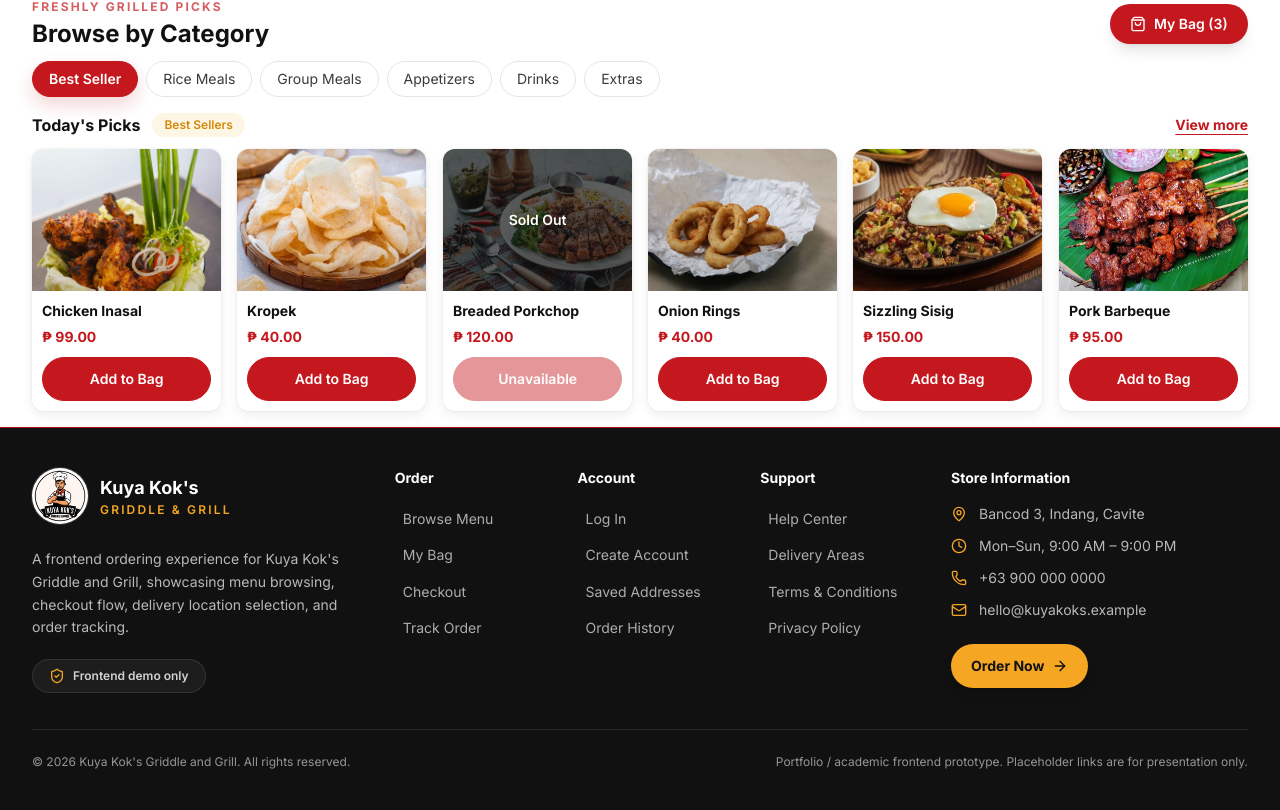
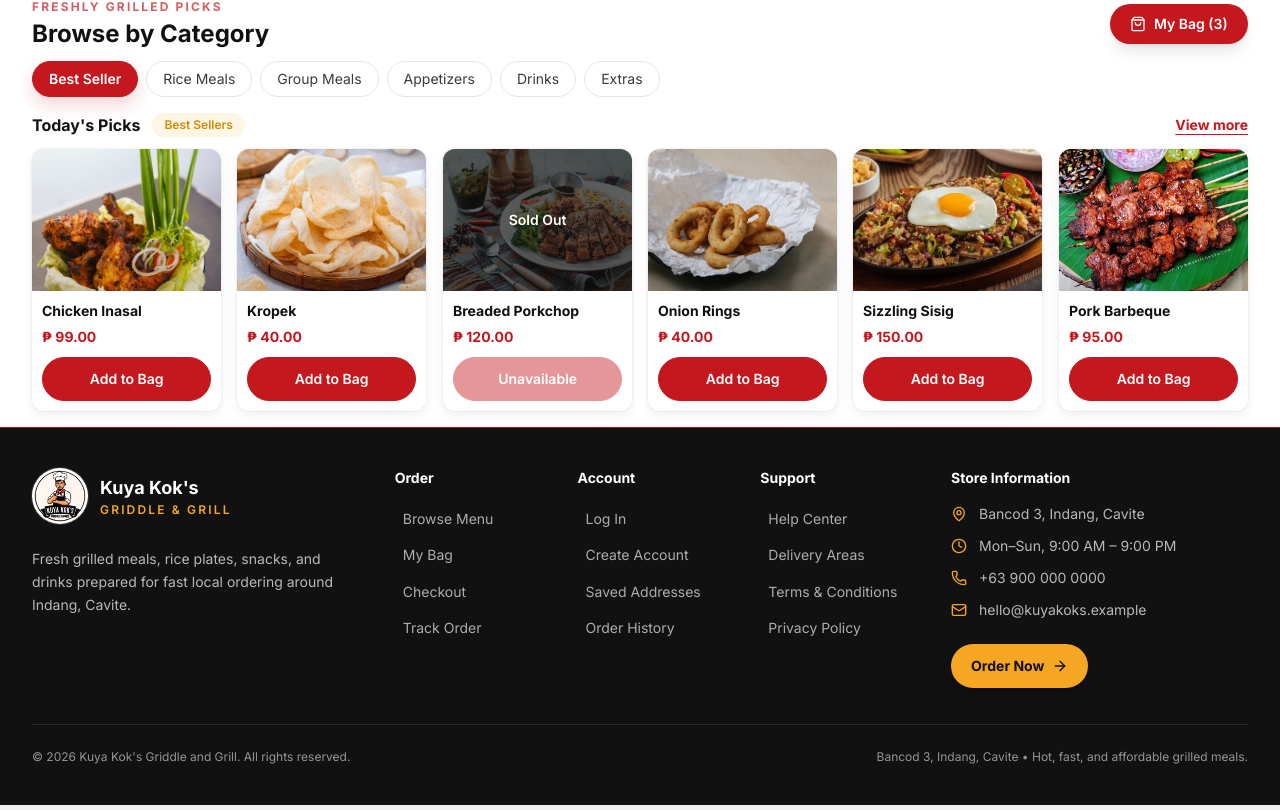
Before and after one commit to xKurty06/kokconnect, a Next.js app: page / in a window 1280 px wide. Shown: the part 433-1243 px from the top of the page. Built offline with nearby package versions, Linux system fonts and the light colour scheme.

Commit message:
fix(footer): remove demo prototype wording

```diff
--- a/src/components/site-footer.tsx
+++ b/src/components/site-footer.tsx
@@ -1,6 +1,6 @@
 import Image from "next/image";
 import Link from "next/link";
-import { ArrowRight, Clock, Mail, MapPin, Phone, ShieldCheck } from "lucide-react";
+import { ArrowRight, Clock, Mail, MapPin, Phone } from "lucide-react";
 
 const DESKTOP_CONTAINER = "mx-auto w-full max-w-[1560px] px-8";
 
@@ -50,11 +50,8 @@ export function SiteFooter() {
               </div>
             </Link>
             <p className="mt-5 max-w-sm text-sm leading-relaxed text-white/70">
-              A frontend ordering experience for Kuya Kok&apos;s Griddle and Grill, showcasing menu browsing, checkout flow, delivery location selection, and order tracking.
+              Fresh grilled meals, rice plates, snacks, and drinks prepared for fast local ordering around Indang, Cavite.
             </p>
-            <div className="mt-5 inline-flex items-center gap-2 rounded-full border border-white/10 bg-white/5 px-4 py-2 text-xs font-semibold text-white/80">
-              <ShieldCheck className="size-4 text-gold-warm" /> Frontend demo only
-            </div>
           </section>
 
           <nav className="grid grid-cols-3 gap-8" aria-label="Footer navigation">
@@ -91,7 +88,7 @@ export function SiteFooter() {
 
         <div className="mt-9 flex items-center justify-between border-t border-white/10 pt-6 text-xs text-white/55">
           <p>© 2026 Kuya Kok&apos;s Griddle and Grill. All rights reserved.</p>
-          <p>Portfolio / academic frontend prototype. Placeholder links are for presentation only.</p>
+          <p>Bancod 3, Indang, Cavite • Hot, fast, and affordable grilled meals.</p>
         </div>
       </div>
     </footer>
```
